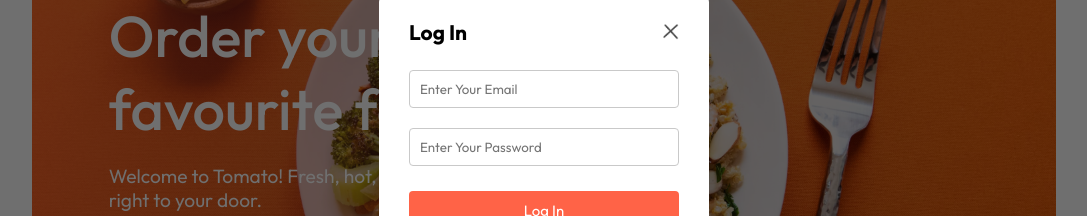
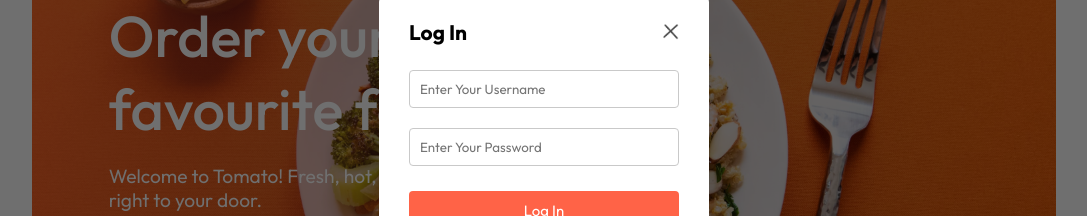
Before and after one commit to code-with-hifza-github/food_ordering_site, a React (Vite) app: page / in a window 1280 px wide. Both pictures are taken after a click on the button "Sign in". Shown: the part 231-447 px from the top of the page, without its empty margins (96-1183 px from the left). Built offline with nearby package versions, Linux system fonts and the light colour scheme.

Commit message:
Update LoginPopup component to handle login and sign-up submissions

```diff
--- a/package.json
+++ b/package.json
@@ -11,6 +11,8 @@
   },
   "dependencies": {
     "axios": "^1.7.7",
+    "express": "^4.21.0",
+    "jsonwebtoken": "^9.0.2",
     "react": "^18.3.1",
     "react-dom": "^18.3.1",
     "react-icons": "^4.7.1",
--- a/src/components/loginPopup/LoginPopup.jsx
+++ b/src/components/loginPopup/LoginPopup.jsx
@@ -5,11 +5,11 @@ import assets from "../../assets/assets";
 const LoginPopup = ({ setShowLogin }) => {
   const [currState, setCurrState] = useState("Log In");
 
+  const [username, setUsername] = useState(""); // Username state added
   const [email, setEmail] = useState("");
   const [password, setPassword] = useState("");
   const [emailError, setEmailError] = useState("");
   const [passwordStrength, setPasswordStrength] = useState("");
-
 
   const validateEmail = (email) => {
     const emailPattern = /\S+@\S+\.\S+/;
@@ -19,7 +19,6 @@ const LoginPopup = ({ setShowLogin }) => {
       setEmailError("");
     }
   };
-
 
   const validatePassword = (password) => {
     if (password.length < 6) {
@@ -34,18 +33,26 @@ const LoginPopup = ({ setShowLogin }) => {
   const handleSubmit = (e) => {
     e.preventDefault();
 
-
+    // Logic for both Log In and Sign Up
+    if (currState === "Log In") {
+      if (username && password.length >= 6) {
+        const userDetails = {
+          username,
+          password,
+        };
+        console.log("User Details: ", userDetails);
+        setShowLogin(false); // Close popup after login
+      }
+    } else {
+      // Logic for Sign Up
       if (!emailError && password.length >= 6) {
-
         const userDetails = {
           email,
           password,
-
         };
         console.log("User Details: ", userDetails);
-
-
-      setShowLogin(false);
+        setShowLogin(false); // Close popup after creating account
+      }
     }
   };
 
@@ -62,7 +69,16 @@ const LoginPopup = ({ setShowLogin }) => {
         </div>
         <div className="login-popup-inputs">
           {currState === "Log In" ? (
-            <></>
+            <>
+              {/* Change email input to username input for login */}
+              <input
+                type="text"
+                placeholder="Enter Your Username" // Placeholder changed
+                value={username} // Use username state
+                onChange={(e) => setUsername(e.target.value)} // Update username state
+                required
+              />
+            </>
           ) : (
             <input
               type="text"
@@ -70,6 +86,7 @@ const LoginPopup = ({ setShowLogin }) => {
               required
             />
           )}
+          {currState === "Sign Up" && (
             <input
               type="email"
               placeholder="Enter Your Email"
@@ -80,7 +97,10 @@ const LoginPopup = ({ setShowLogin }) => {
               }}
               required
             />
-          {emailError && <p className="error">{emailError}</p>}
+          )}
+          {currState === "Sign Up" && emailError && (  // Show email error only during sign up
+            <p className="error">{emailError}</p>
+          )}
 
           <input
             type="password"
@@ -88,14 +108,19 @@ const LoginPopup = ({ setShowLogin }) => {
             value={password}
             onChange={(e) => {
               setPassword(e.target.value);
+              // Validate password strength only if signing up
+              if (currState === "Sign Up") {
                 validatePassword(e.target.value);
+              }
             }}
             required
           />
-          {passwordStrength && <p className="strength">{passwordStrength}</p>}
+          {currState === "Sign Up" && passwordStrength && (  // Show password strength only during sign up
+            <p className="strength">{passwordStrength}</p>
+          )}
         </div>
 
-        <button>
+        <button type="submit">
           {currState === "Sign Up" ? "Create Account" : "Log In"}
         </button>
         <div className="login-popup-condition">
```
Also changed, not shown: 1 other file (tests, documents, lock files or other folders). Lines whose indentation alone changed are shown as unchanged.
